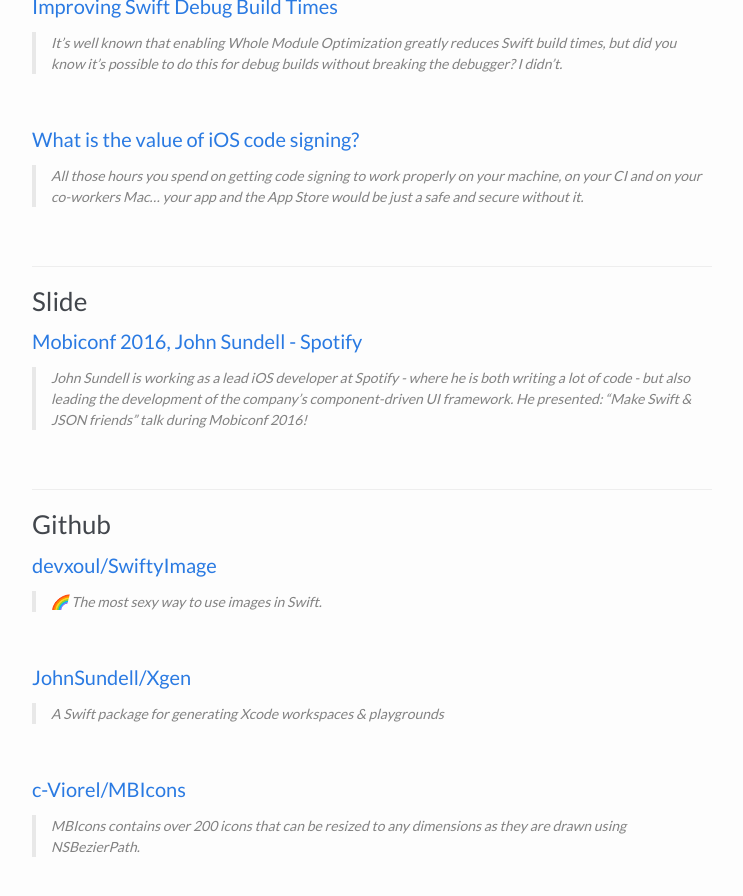
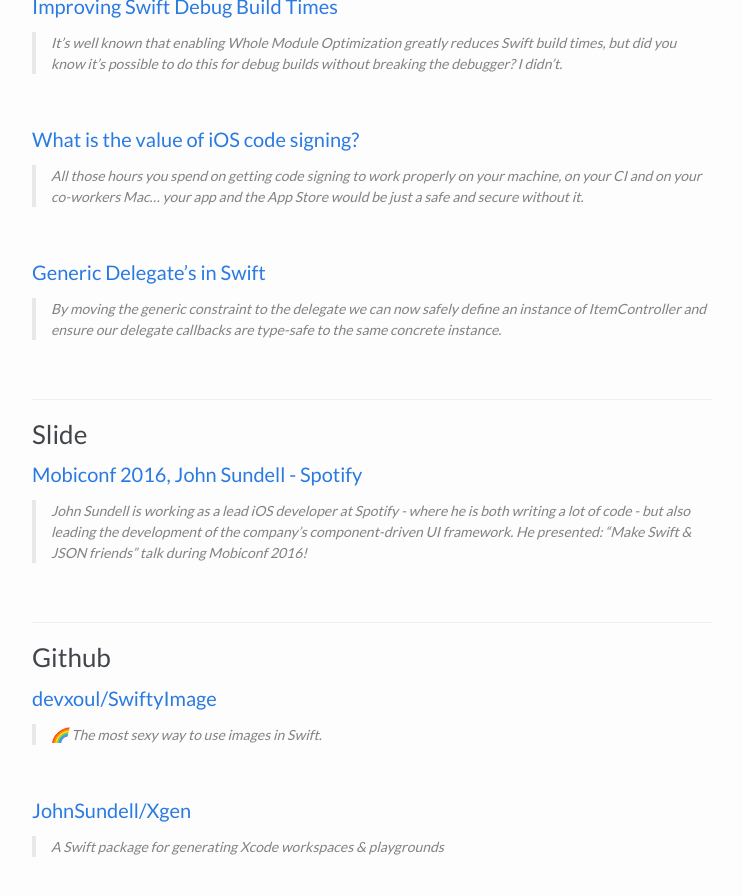
Before and after one commit to pixyzehn/pixyzehn.com, a Jekyll site: the page built from _posts/2017-04-15-swifty-week-21.md, in a window 1280 px wide and 900 px high, scrolled down 829 px. Shown: the top 896 px of the window, without its empty margins (268-1011 px from the left). Built offline with Jekyll 4.4.1, drawn with Linux system fonts in a browser that asks for light colours; emoji names are drawn with the system emoji font; comment, search, counter and statistics services are not loaded.

Commit message:
Update post

```diff
--- a/_posts/2017-04-15-swifty-week-21.md
+++ b/_posts/2017-04-15-swifty-week-21.md
@@ -41,6 +41,12 @@ This is the **#21** article. Or memo?
 #### [What is the value of iOS code signing?](https://krausefx.com/blog/the-developer-part-of-ios-code-signing-doesnt-add-any-security-to-anything)
 
 > All those hours you spend on getting code signing to work properly on your machine, on your CI and on your co-workers Mac… your app and the App Store would be just a safe and secure without it.
+
+<br>
+
+#### [Generic Delegate's in Swift](https://152percent.com/blog/2017/4/11/delegates-in-swift)
+
+> By moving the generic constraint to the delegate we can now safely define an instance of ItemController and ensure our delegate callbacks are type-safe to the same concrete instance.
 
 <br>
 
```
